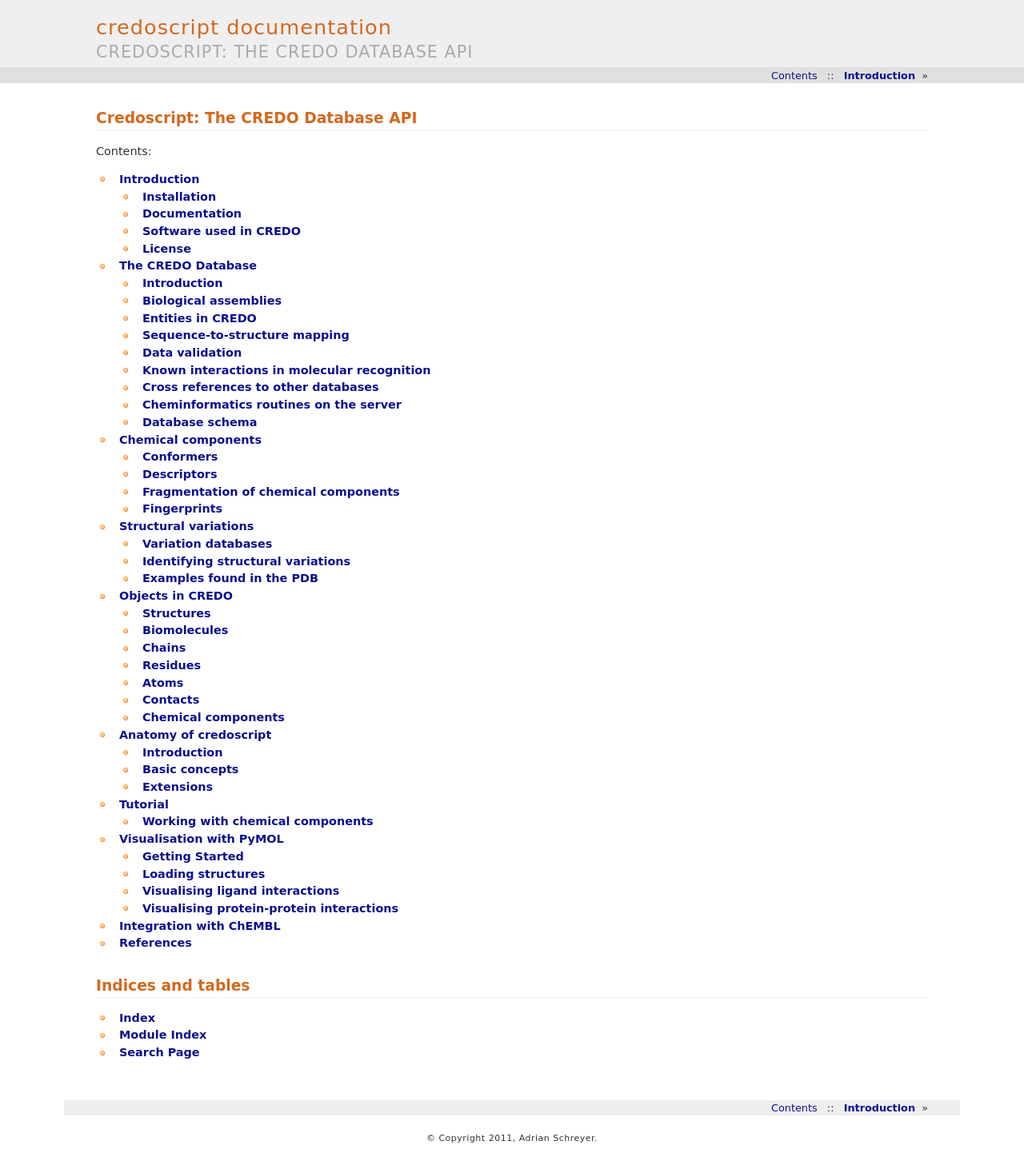
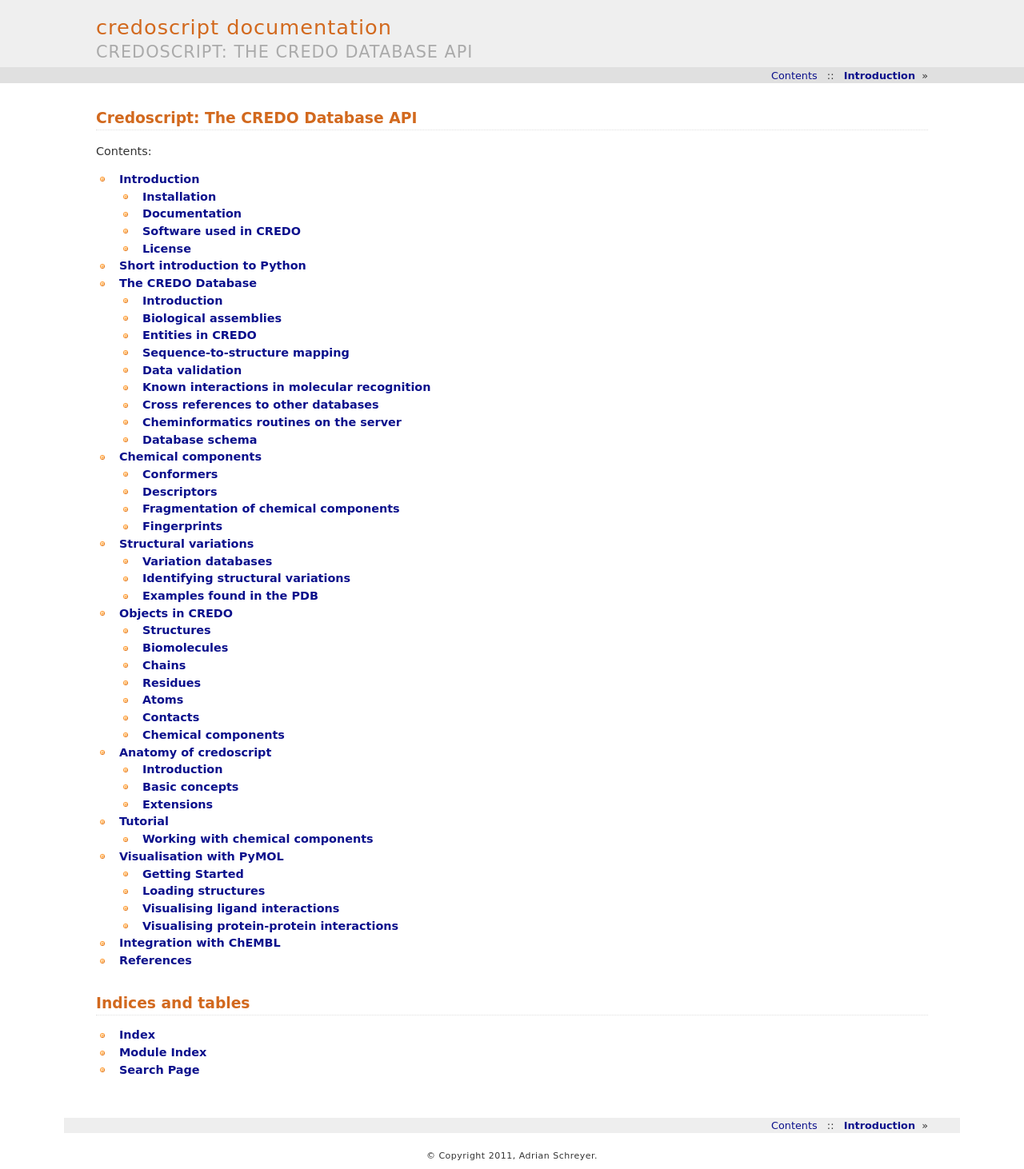
Before and after one commit to tlb-lab/credoscript, a Sphinx documentation site: the page built from docs/index.rst, in a window 1280 px wide. Shown: the whole page at 80% size. Built offline with Sphinx 7.4.7, drawn with Linux system fonts in a browser that asks for light colours; before the commit the page ends 1440 px from its top, so only the background shows below that.

Commit message:
Added initial page for the Python introduction to credoscript documentation.

```diff
--- a/docs/index.rst
+++ b/docs/index.rst
@@ -7,6 +7,7 @@
    :maxdepth: 2
 
    Introduction <introduction>
+   Short introduction to Python <python-intro>
    The CREDO Database <credo>
    Chemical components <chemcomps>
    Structural variations <variations>
--- /dev/null
+++ b/docs/python-intro.rst
@@ -0,0 +1,3 @@
+*********************************
+Very short introduction to Python
+*********************************
```
